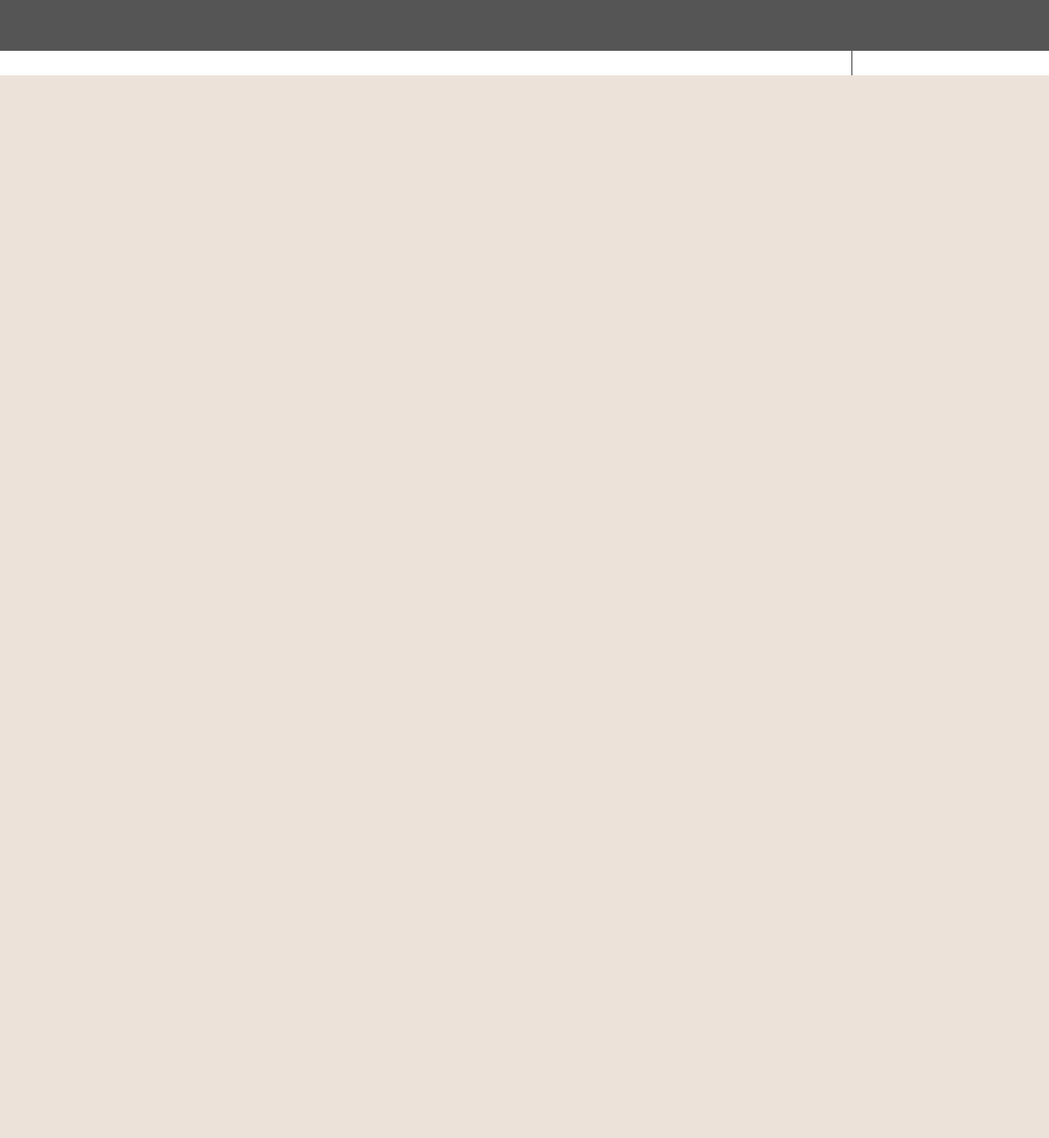
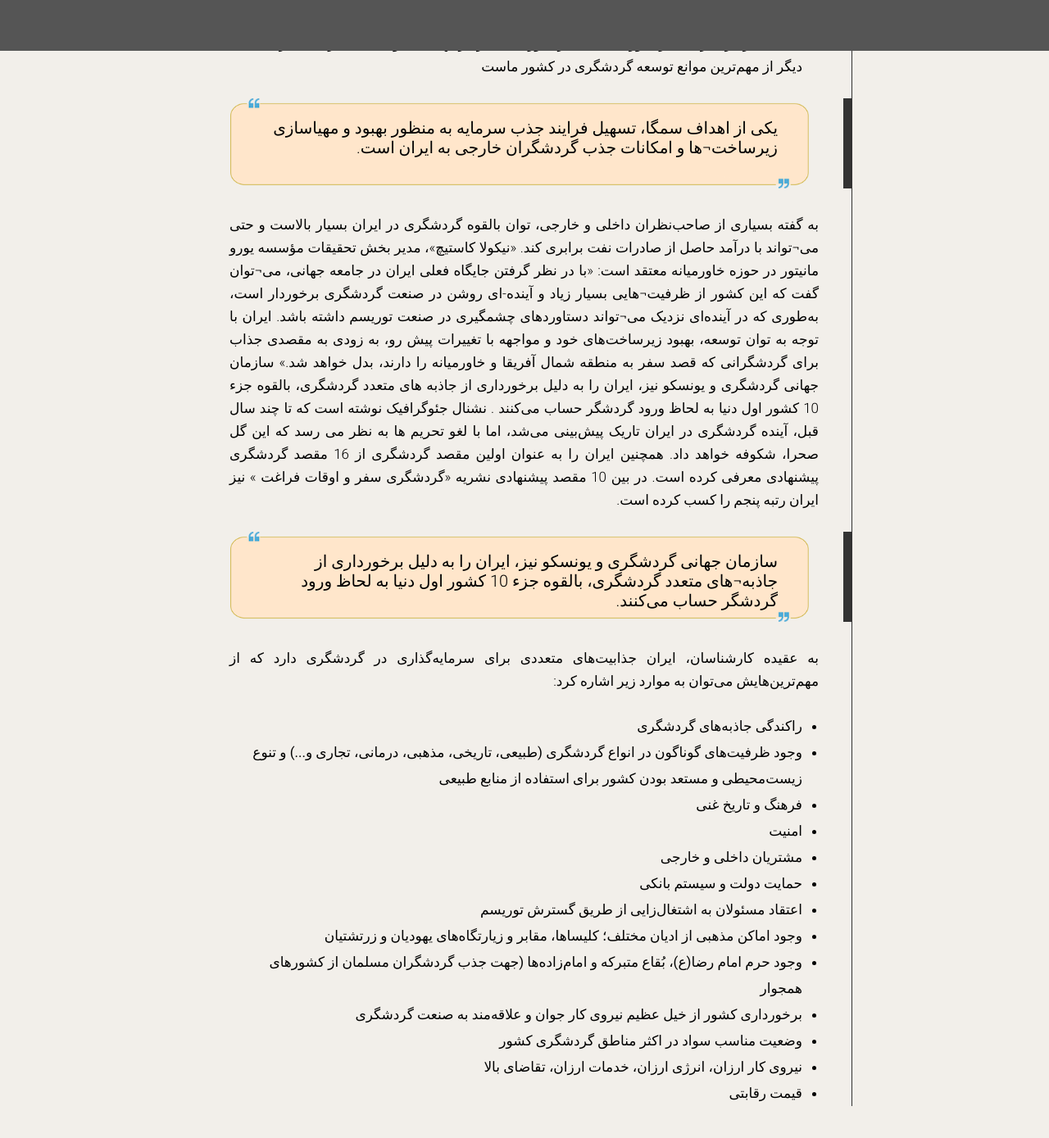
Before and after one commit to s1z3n/Shirzad-project-1, a Jekyll site: the page built from tourism.html, in a window 1280 px wide and 1400 px high, scrolled down 5984 px. Shown: the top 1389 px of the window at 82% size. Built offline with Jekyll 4.4.1, drawn with Linux system fonts in a browser that asks for light colours; before the commit the page ends 6672 px from its top, so only the background shows below that.

Commit message:
Tourism-3

```diff
--- a/about-semega.html
+++ b/about-semega.html
@@ -64,7 +64,11 @@
 
 
 
+<section>
+  <div class="empty-space">
 
+  </div>
+</section>
 
 <section>
   <div class="empty-space">
--- a/assets/css/2-base/_base.sass
+++ b/assets/css/2-base/_base.sass
@@ -44,7 +44,7 @@
 
 p
   margin: 0 0 25px 0
-  font-size: 16px
+  font-size: 17px
   text-align: justify
 
 
--- a/assets/css/4-modules/_pages.sass
+++ b/assets/css/4-modules/_pages.sass
@@ -223,7 +223,7 @@
 
 
 .section-2
-  background-color: #fff
+  background-color: $bg-color-light
   display: flex
   justify-content: space-between
   align-items: center
@@ -273,8 +273,8 @@
     justify-content: flex-end
 
     .row-1
-      width: 550px
-      height: 400px
+      width: 580px
+      height: 440px
       background-color: skyblue
       background: url(../images/blue-frame-2.png) center center
       background-size: contain
@@ -283,7 +283,7 @@
       h3
       font-size: 18px
       p
-        width: 440px
+        width: 480px
         margin-top: 10px
     .row-2
       width: 60%
@@ -310,7 +310,7 @@
 
 
 .section-4
-  background-color: #fff
+  background-color: $bg-color-light
 
 .s4-container
   max-width: 800px
@@ -344,3 +344,18 @@
     height: 400px
     margin: 40px auto
     border-right: 10px solid #333
+
+  .quotation
+    background: url(../images/quotation.png) center center
+    background-size: contain
+    background-repeat: no-repeat
+    width: 800px
+    height: 110px
+    padding: 24px 80px
+    margin-bottom: 30px
+    border-right: 10px solid #333
+  .points
+    li
+      font-size: 17px
+      line-height: 32px
+      font-weight: normal
--- a/tourism.html
+++ b/tourism.html
@@ -280,10 +280,37 @@
     </li>
 
   </ul>
+<div class="quotation">
+  <quotation>یکی از اهداف سمگا، تسهیل فرایند جذب سرمایه به منظور بهبود و مهیاسازی زیرساخت¬ها و امکانات جذب گردشگران خارجی به ایران است.</quotation>
+</div>
+<p>به گفته بسیاری از صاحب‌نظران داخلی و خارجی، توان بالقوه گردشگری در ایران بسیار بالاست و حتی می¬تواند با درآمد حاصل از صادرات نفت برابری کند. «نیکولا کاستیچ»، مدیر بخش تحقیقات مؤسسه یورو مانیتور  در حوزه خاورمیانه معتقد است: «با در نظر گرفتن جایگاه فعلی ایران در جامعه جهانی، می¬توان گفت که این کشور از ظرفیت¬هایی بسیار زیاد و آینده-ای روشن در صنعت گردشگری برخوردار است، به‌طوری که در آینده‌ای نزدیک می¬تواند دستاوردهای چشمگیری در صنعت توریسم داشته باشد. ایران با توجه به توان توسعه، بهبود زیرساخت‌های خود و مواجهه با تغییرات پیش رو، به زودی به مقصدی جذاب برای گردشگرانی که قصد سفر به منطقه شمال آفریقا و خاورمیانه را دارند، بدل خواهد شد.» سازمان جهانى گردشگرى و يونسكو نیز، ايران را به دليل برخوردارى از جاذبه هاى متعدد گردشگری، بالقوه جزء 10 كشور اول دنيا به لحاظ ورود گردشگر حساب می‌کنند . نشنال جئوگرافیک نوشته است که تا چند سال قبل، آینده گردشگری در ایران تاریک پیش‌بینی می‌شد، اما با لغو تحریم ها به نظر می رسد که این گل صحرا، شکوفه خواهد داد. همچنین ایران را به عنوان اولین مقصد گردشگری از 16 مقصد گردشگری پیشنهادی معرفی کرده است. در بین 10 مقصد پیشنهادی نشریه «گردشگری سفر و اوقات فراغت » نیز ایران رتبه پنجم را کسب کرده است.
+</p>
+<div class="quotation">
+  <quotation>سازمان جهانى گردشگرى و يونسكو نیز، ايران را به دليل برخوردارى از جاذبه¬هاى متعدد گردشگری، بالقوه جزء 10 كشور اول دنيا به لحاظ ورود گردشگر حساب می‌کنند.</quotation>
+</div>
+<p>به عقیده کارشناسان، ایران جذابیت‌های متعددی برای سرمایه‌گذاری در گردشگری دارد که از مهم‌ترین‌هایش می‌توان به موارد زیر اشاره کرد:</p>
+<ul class="points">
+  <li>راکندگی جاذبه‌های گردشگری</li>
+  <li>وجود ظرفیت‌های گوناگون در انواع گردشگری (طبیعی، تاریخی، مذهبی، درمانی، تجاری و...) و
+تنوع زیست‌محیطی و مستعد بودن کشور برای استفاده از منابع طبیعی</li>
+  <li>فرهنگ و تاریخ غنی</li>
+  <li>امنیت</li>
+  <li>مشتریان داخلی و خارجی</li>
+  <li>حمایت دولت و سیستم بانکی</li>
+  <li>اعتقاد مسئولان به اشتغال‌زایی از طریق گسترش توریسم</li>
+  <li>وجود اماکن مذهبی از ادیان مختلف؛ کلیساها، مقابر و زیارتگاه‌های یهودیان و زرتشتیان</li>
+  <li>وجود حرم امام رضا(ع)، بُقاع متبرکه و امام‌زاده‌ها (جهت جذب گردشگران مسلمان از کشورهای همجوار</li>
+  <li>برخورداری کشور از خیل عظیم نیروی کار جوان و علاقه‌مند به صنعت گردشگری</li>
+  <li>وضعیت مناسب سواد در اکثر مناطق گردشگری کشور</li>
+  <li>نیروی کار ارزان، انرژی ارزان، خدمات ارزان، تقاضای بالا</li>
+  <li>قیمت رقابتی</li>
+</ul>
+
 </div>
 
-
-
+<br>
+<br>
+<br>
 </section>
 
 
```
Also changed, not shown: assets/images/quotation.png (added), 4 other files.
